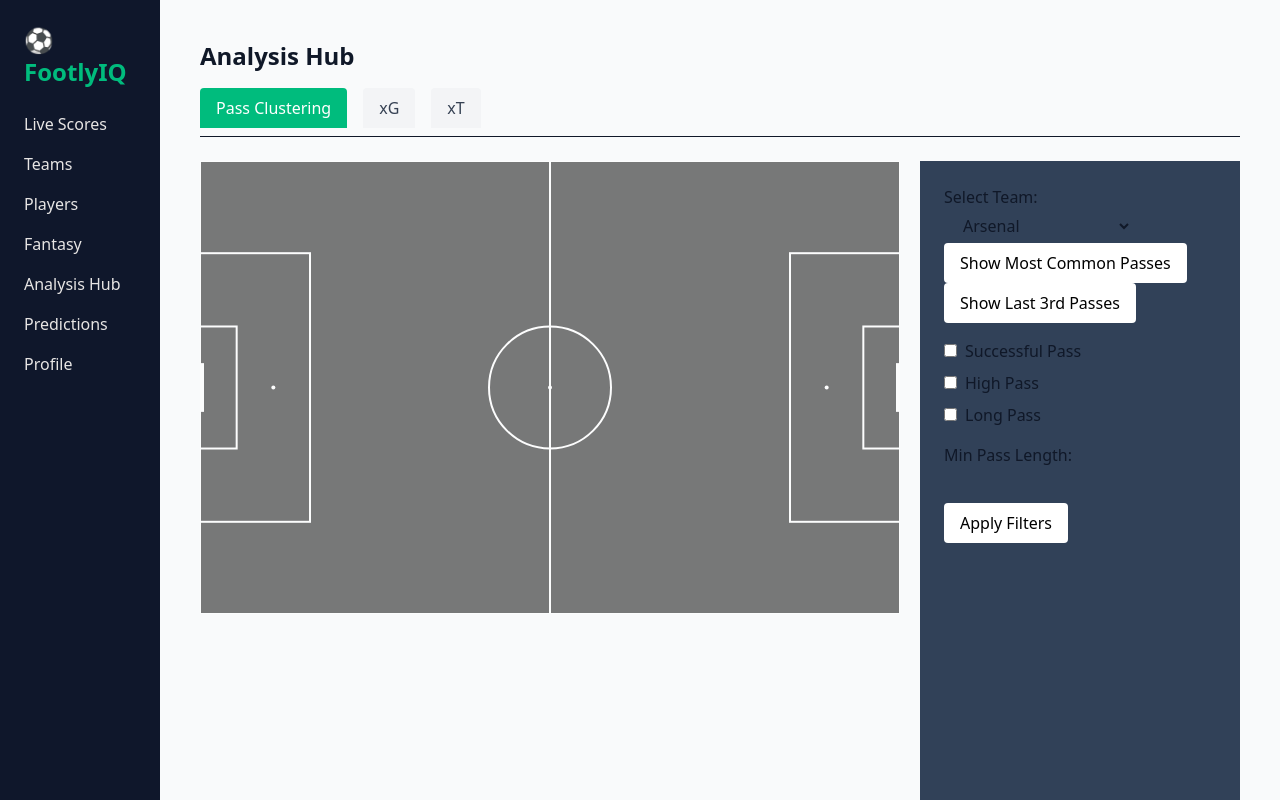
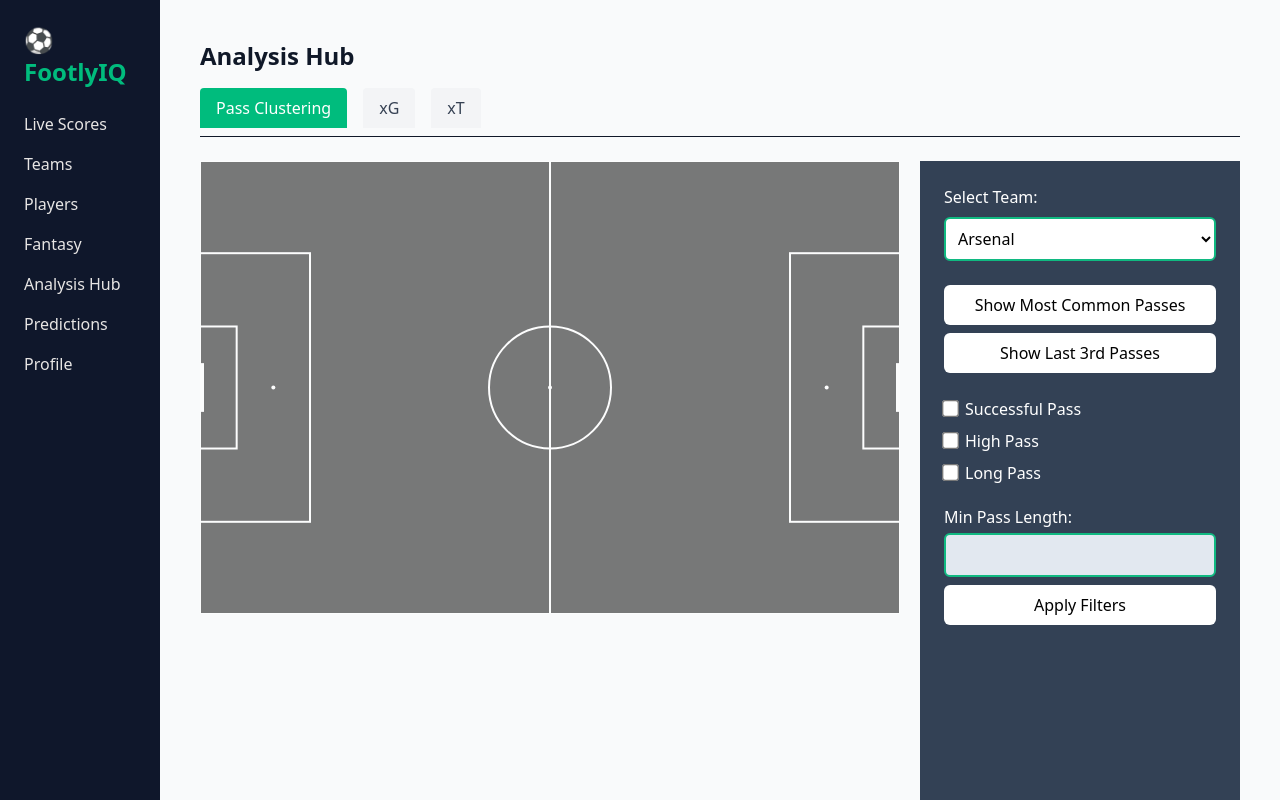
Before and after one commit to FootlyIQ/Frontend, a React (Vite) app: page /analysis in a window 1280 px wide. Shown: the top 800 px of the page. Built offline with nearby package versions, Linux system fonts and the light colour scheme.

Commit message:
edited css for analysis hub

```diff
--- a/src/components/AnalysisHub/FootballPitch.jsx
+++ b/src/components/AnalysisHub/FootballPitch.jsx
@@ -2,6 +2,7 @@ import React, { useEffect, useState } from "react";
 import * as d3 from "d3";
 import clusterDescriptions from "./cluster_descriptions.json";
 import lastThirdDesc from "./last_third_desc.json";
+import styles from './pitch.module.css';
 
 const FootballPitch = ({ width = 700, height = 453 }) => {
     const [passes, setPasses] = useState([]);
@@ -17,7 +18,7 @@ const FootballPitch = ({ width = 700, height = 453 }) => {
 
     const xScale = d3.scaleLinear().domain([0, pitchWidth]).range([0, width]);
     const yScale = d3.scaleLinear().domain([0, pitchHeight]).range([0, height]);
-    const colorScale = d3.scaleOrdinal(d3.schemeCategory10);
+    const colorScale = d3.scaleOrdinal(d3.schemeSet1);
     // Extract unique cluster labels from the fetched passes
     const uniqueLabels = Array.from(new Set(passes.map(p => p.label)));
 
@@ -216,6 +217,25 @@ const FootballPitch = ({ width = 700, height = 453 }) => {
 
                 {/* Conditionally render legend */}
                 {passes.length > 0 && (
+                    <div className={styles.legendContainer}>
+                        <h3 className={styles.legendTitle}>Pass Cluster Legend</h3>
+                        <ul className={styles.legendList}>
+                        {uniqueLabels.map((label) => (
+                            <li key={label} className={styles.legendItem}>
+                            <strong
+                                className={styles.clusterLabel}
+                                style={{ color: colorScale(label) }}
+                            >
+                                Cluster {label + 1}:
+                            </strong>
+                            {descriptions[label] || "Description not available"}
+                            </li>
+                        ))}
+                        </ul>
+                    </div>
+                )}
+                {/*
+                    {passes.length > 0 && (
                         <div style={{ marginTop: 20 }}>
                             <h3 style={{ color: "white" }}>Pass Cluster Legend</h3>
                             <ul style={{ listStyle: "none", padding: 0 }}>
@@ -227,15 +247,17 @@ const FootballPitch = ({ width = 700, height = 453 }) => {
                             </ul>
                         </div>
                     )}
+                */}
+
             </section>
 
-            <aside className="hidden lg:block w-80 bg-slate-700 p-6">
-                <label htmlFor="team-select">Select Team:</label>
+            <aside className={styles.sidebar}>
+                <label htmlFor="team-select" className={styles.label}>Select Team:</label>
                 <select
                     id="team-select"
                     value={selectedTeam}
                     onChange={(e) => setSelectedTeam(e.target.value)}
-                    style={{ marginLeft: "10px", padding: "5px" }}
+                    className={styles.select}
                 >
                     <option value="Arsenal">Arsenal</option>
                     <option value="Aston Villa">Aston Villa</option>
@@ -261,56 +283,56 @@ const FootballPitch = ({ width = 700, height = 453 }) => {
                     <option value="West Ham United">West Ham United</option>
                     <option value="Wolverhampton Wanderers">Wolverhampton</option>
                 </select>
-                <button onClick={fetchPasses} className="bg-white text-black px-4 py-2 rounded hover:bg-gray-200 transition">
+                <button onClick={fetchPasses} className={styles.button}>
                     Show Most Common Passes
                 </button>
-                <button onClick={fetchLastThirdPasses} className="bg-white text-black px-4 py-2 rounded hover:bg-gray-200 transition">
+                <button onClick={fetchLastThirdPasses} className={styles.button}>
                     Show Last 3rd Passes
                 </button>
 
                 {/*filtering*/}
-                <div className="mt-4">
-                    <label className="block">
+                <div className={styles.filterGroup}>
+                    <label className={styles.checkboxLabel}>
                         <input
                             type="checkbox"
                             checked={isSuccessful}
                             onChange={(e) => setIsSuccessful(e.target.checked)}
-                            className="mr-2"
+                            className={styles.checkbox}
                         />
                         Successful Pass
                     </label>
 
-                    <label className="block mt-2">
+                    <label className={styles.checkboxLabel}>
                         <input
                             type="checkbox"
                             checked={isHighPass}
                             onChange={(e) => setIsHighPass(e.target.checked)}
-                            className="mr-2"
+                            className={styles.checkbox}
                         />
                         High Pass
                     </label>
 
-                    <label className="block mt-2">
+                    <label className={styles.checkboxLabel}>
                         <input
                             type="checkbox"
                             checked={isLongPass}
                             onChange={(e) => setIsLongPass(e.target.checked)}
-                            className="mr-2"
+                            className={styles.checkbox}
                         />
                         Long Pass
                     </label>
 
-                    <label className="block mt-4">
+                    <label className={styles.inputLabel}>
                         Min Pass Length:
                         <input
                             type="number"
                             value={minPassLength}
                             onChange={(e) => setMinPassLength(e.target.value)}
-                            className="block mt-1 w-full p-1 text-black"
+                            className={styles.input}
                         />
                     </label>
                 </div>
-                <button onClick={fetchFilteredPasses} className="bg-white text-black px-4 py-2 rounded hover:bg-gray-200 transition">
+                <button onClick={fetchFilteredPasses} className={styles.button}>
                     Apply Filters
                 </button>
             </aside>
--- a/src/components/AnalysisHub/FootballPitchXG.jsx
+++ b/src/components/AnalysisHub/FootballPitchXG.jsx
@@ -1,5 +1,6 @@
 import React, { useEffect, useState } from "react";
 import * as d3 from "d3";
+import styles from './pitch.module.css';
 
 
 const FootballPitchXG = ({ width = 700, height = 453 }) => {
@@ -266,13 +267,13 @@ const FootballPitchXG = ({ width = 700, height = 453 }) => {
                 )}
             </section>
 
-            <aside className="hidden lg:block w-80 bg-slate-700 p-6">
-                <label htmlFor="team-select">Select Team:</label>
+            <aside className={styles.sidebar}>
+                <label htmlFor="team-select" className={styles.label}>Select Team:</label>
                 <select
                     id="team-select"
                     value={selectedTeam}
                     onChange={(e) => setSelectedTeam(e.target.value)}
-                    style={{ marginLeft: "10px", padding: "5px" }}
+                    className={styles.select}
                 >
                     <option value="Arsenal">Arsenal</option>
                     <option value="Aston Villa">Aston Villa</option>
@@ -298,7 +299,7 @@ const FootballPitchXG = ({ width = 700, height = 453 }) => {
                     <option value="West Ham United">West Ham United</option>
                     <option value="Wolverhampton Wanderers">Wolverhampton</option>
                 </select>
-                <button onClick={fetchHeatmap} className="bg-white text-black px-4 py-2 rounded hover:bg-gray-200 transition">
+                <button onClick={fetchHeatmap} className={styles.button}>
                     Show xG Map
                 </button>
             </aside>
--- a/src/components/AnalysisHub/FootballPitchXT.jsx
+++ b/src/components/AnalysisHub/FootballPitchXT.jsx
@@ -1,5 +1,6 @@
 import React, { useEffect, useState } from "react";
 import * as d3 from "d3";
+import styles from './pitch.module.css';
 
 
 const FootballPitchXT = ({ width = 700, height = 453 }) => {
@@ -364,13 +365,13 @@ const FootballPitchXT = ({ width = 700, height = 453 }) => {
 
             </section>
 
-            <aside className="hidden lg:block w-80 bg-slate-700 p-6">
-                <label htmlFor="team-select">Select Team:</label>
+            <aside className={styles.sidebar}>
+                <label htmlFor="team-select" className={styles.label}>Select Team:</label>
                 <select
                     id="team-select"
                     value={selectedTeam}
                     onChange={(e) => setSelectedTeam(e.target.value)}
-                    style={{ marginLeft: "10px", padding: "5px" }}
+                    className={styles.select}
                 >
                     <option value="Arsenal">Arsenal</option>
                     <option value="Aston Villa">Aston Villa</option>
@@ -396,15 +397,13 @@ const FootballPitchXT = ({ width = 700, height = 453 }) => {
                     <option value="West Ham United">West Ham United</option>
                     <option value="Wolverhampton Wanderers">Wolverhampton</option>
                 </select>
-                <button onClick={fetchMovingXT} disabled={loading} className="bg-white text-black px-4 py-2 rounded hover:bg-gray-200 transition">
+                <button onClick={fetchMovingXT} disabled={loading} className={styles.button}>
                     Show xT Map
                 </button>
-                <br />
-                <button onClick={fetchShotsXT} disabled={loading} className="bg-white text-black px-4 py-2 rounded hover:bg-gray-200 transition">
+                <button onClick={fetchShotsXT} disabled={loading} className={styles.button}>
                     Show Shots Map
                 </button>
-                <br />
-                <button onClick={fetchShotProb} disabled={loading} className="bg-white text-black px-4 py-2 rounded hover:bg-gray-200 transition">
+                <button onClick={fetchShotProb} disabled={loading} className={styles.button}>
                     Show Shot Probability Map
                 </button>
             </aside>
--- /dev/null
+++ b/src/components/AnalysisHub/pitch.module.css
@@ -0,0 +1,116 @@
+.sidebar {
+    background-color: #334155; /* slate-700 */
+    padding: 1.5rem;
+    width: 20rem; /* 80px * 4 = 320px */
+    display: none;
+}
+
+@media (min-width: 1024px) {
+  .sidebar {
+    display: block;
+  }
+}
+
+.label {
+  display: block;
+  margin-bottom: 0.5rem;
+  font-weight: 500;
+  color: white;
+}
+
+.select {
+  width: 100%;
+  padding: 0.5rem;
+  border-radius: 0.375rem;
+  border: 2.5px solid #10b981;
+  background-color: white;
+  color: black;
+  font-size: 1rem;
+  margin-bottom: 1rem;
+  transition: background-color 0.3s ease;
+}
+
+
+.button {
+  display: block;
+  width: 100%;
+  background-color: white;
+  color: black;
+  padding: 0.5rem 1rem;
+  border-radius: 0.375rem;
+  margin-top: 0.5rem;
+  font-weight: 500;
+  cursor: pointer;
+  transition: background-color 0.2s ease-in-out;
+}
+
+.button:hover {
+  background-color: #10b981; /* slate-200 */
+}
+
+.filterGroup {
+  margin-top: 1.5rem;
+  color: white;
+}
+
+.checkboxLabel {
+  display: block;
+  margin-top: 0.5rem;
+  font-weight: 400;
+  cursor: pointer;
+}
+
+.checkbox {
+  margin-right: 0.5rem;
+  transform: scale(1.3);
+  accent-color: #10b981; /* emerald-500 */
+}
+
+.inputLabel {
+  display: block;
+  margin-top: 1.25rem;
+  font-weight: 500;
+}
+
+.input {
+  margin-top: 0.25rem;
+  width: 100%;
+  padding: 0.5rem;
+  border-radius: 0.375rem;
+  border: 2.5px solid #10b981;
+  font-size: 1rem;
+  background-color: #e2e8f0;
+  color: #334155;
+}
+
+.legendContainer {
+  margin-top: 1.5rem;
+  padding: 1rem;
+  background-color: #1e293b; /* slightly darker than sidebar */
+  border-radius: 0.5rem;
+  color: white;
+}
+
+.legendTitle {
+  font-size: 1.25rem;
+  font-weight: 600;
+  margin-bottom: 0.75rem;
+  border-bottom: 1px solid #475569; /* subtle line */
+  padding-bottom: 0.25rem;
+}
+
+.legendList {
+  list-style: none;
+  padding-left: 0;
+  margin: 0;
+}
+
+.legendItem {
+  margin-bottom: 0.5rem;
+  font-size: 0.95rem;
+}
+
+.clusterLabel {
+  font-weight: 600;
+  margin-right: 0.3rem;
+}
```
Lines whose indentation alone changed are shown as unchanged.
